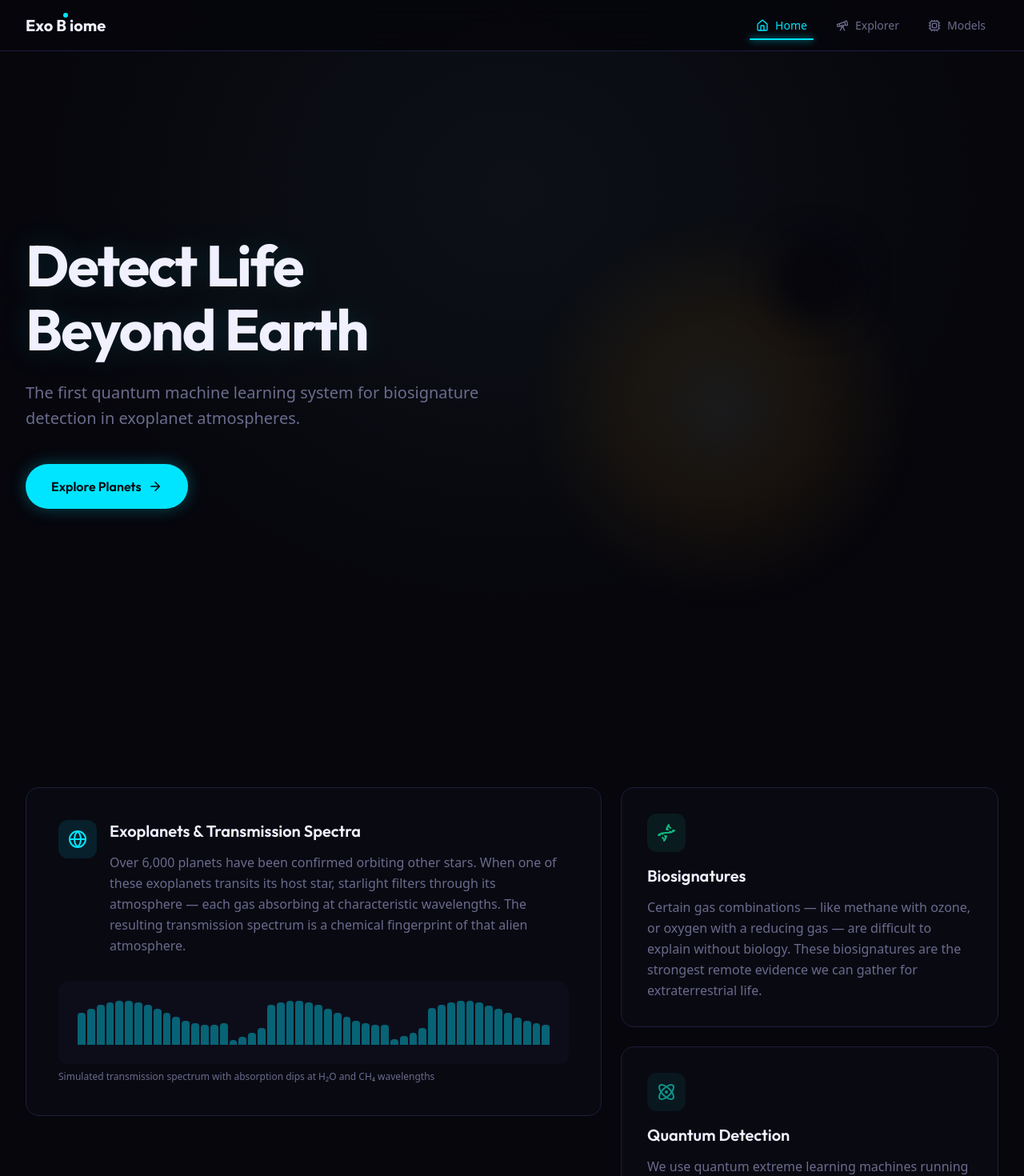
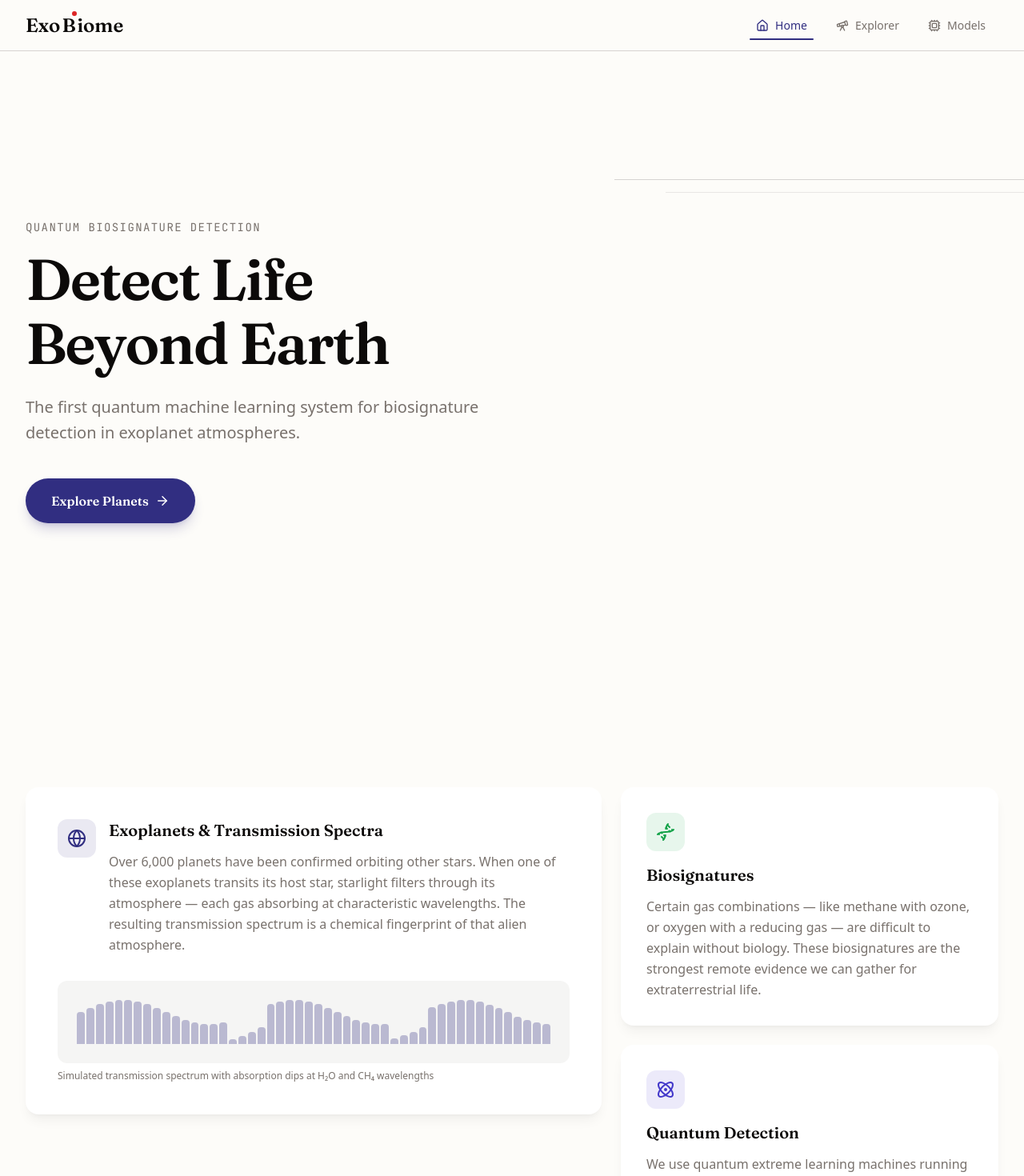
Before and after one commit to Kolo-Naukowe-Axion/hack4sages, a Next.js app in the folder web/: page / in a window 1280 px wide. Shown: the top 1470 px of the page at 80% size. Built offline with nearby package versions, Linux system fonts and the light colour scheme.

Commit message:
restyle: switch to Scientific Broadsheet light theme
Warm ivory bg, Fraunces serif + Source Sans 3 body, deep indigo accent,
white cards with drop shadows. Removed dark starfield and neon glows.

```diff
--- a/web/src/app/globals.css
+++ b/web/src/app/globals.css
@@ -1,45 +1,30 @@
 @import "tailwindcss";
 
 @theme inline {
-  --font-sans: var(--font-dm-sans);
-  --font-display: var(--font-outfit);
+  --font-sans: var(--font-source-sans);
+  --font-display: var(--font-fraunces);
   --font-mono: var(--font-jetbrains-mono);
 }
 
 @theme {
-  --color-void: #06060c;
-  --color-deep: #0c0c18;
-  --color-surface: #14142a;
-  --color-border: #1e1e3a;
-  --color-muted: #6b6b8d;
-  --color-text: #e2e2f0;
-  --color-heading: #f0f0ff;
-  --color-cyan: #00e5ff;
-  --color-teal: #0d9488;
-  --color-amber: #f59e0b;
-  --color-green: #10b981;
-  --color-red: #ef4444;
+  --color-void: #fdfcf9;
+  --color-deep: #ffffff;
+  --color-surface: #f5f5f4;
+  --color-border: #d6d3d1;
+  --color-muted: #78716c;
+  --color-text: #44403c;
+  --color-heading: #0c0a09;
+  --color-cyan: #312e81;
+  --color-teal: #4338ca;
+  --color-amber: #d97706;
+  --color-green: #16a34a;
+  --color-red: #dc2626;
 }
 
 body {
   background-color: var(--color-void);
   color: var(--color-text);
   font-family: var(--font-sans);
-}
-
-body::before {
-  content: "";
-  position: fixed;
-  inset: 0;
-  z-index: -1;
-  background:
-    radial-gradient(ellipse at 50% 30%, #0d1117 0%, var(--color-void) 70%),
-    radial-gradient(1px 1px at 10% 20%, rgba(255, 255, 255, 0.15) 1px, transparent 0),
-    radial-gradient(1px 1px at 30% 60%, rgba(255, 255, 255, 0.1) 1px, transparent 0),
-    radial-gradient(1px 1px at 50% 40%, rgba(255, 255, 255, 0.12) 1px, transparent 0),
-    radial-gradient(1px 1px at 70% 80%, rgba(255, 255, 255, 0.08) 1px, transparent 0),
-    radial-gradient(1px 1px at 90% 10%, rgba(255, 255, 255, 0.1) 1px, transparent 0);
-  background-size: 100% 100%, 200px 200px, 300px 300px, 250px 250px, 350px 350px, 150px 150px;
 }
 
 .reveal.animate-in {
--- a/web/src/app/layout.tsx
+++ b/web/src/app/layout.tsx
@@ -1,16 +1,16 @@
 import type { Metadata } from "next";
-import { Outfit, DM_Sans, JetBrains_Mono } from "next/font/google";
+import { Fraunces, Source_Sans_3, JetBrains_Mono } from "next/font/google";
 import Navbar from "@/components/Navbar";
 import "./globals.css";
 
-const outfit = Outfit({
-  variable: "--font-outfit",
+const fraunces = Fraunces({
+  variable: "--font-fraunces",
   subsets: ["latin"],
   display: "swap",
 });
 
-const dmSans = DM_Sans({
-  variable: "--font-dm-sans",
+const sourceSans = Source_Sans_3({
+  variable: "--font-source-sans",
   subsets: ["latin"],
   display: "swap",
 });
@@ -35,7 +35,7 @@ export default function RootLayout({
   return (
     <html lang="en">
       <body
-        className={`${outfit.variable} ${dmSans.variable} ${jetbrainsMono.variable} antialiased`}
+        className={`${fraunces.variable} ${sourceSans.variable} ${jetbrainsMono.variable} antialiased`}
       >
         <Navbar />
         <main className="pt-16">{children}</main>
--- a/web/src/app/page.tsx
+++ b/web/src/app/page.tsx
@@ -39,26 +39,16 @@ export default function Home() {
     <>
       {/* Hero */}
       <section className="relative min-h-screen flex items-center overflow-hidden">
-        {/* Transit visual — star + planet shadow */}
-        <div className="pointer-events-none absolute inset-0">
-          <div
-            className="absolute top-1/4 right-[10%] h-[500px] w-[500px] rounded-full opacity-[0.07]"
-            style={{
-              background: "radial-gradient(circle, #fef3c7 0%, #f59e0b 30%, transparent 70%)",
-            }}
-          />
-          <div
-            className="absolute top-[32%] right-[18%] h-[60px] w-[60px] rounded-full bg-void"
-            style={{ boxShadow: "0 0 40px 20px var(--color-void)" }}
-          />
-        </div>
+        {/* Editorial accent — thin ruled line */}
+        <div className="pointer-events-none absolute top-[20%] right-0 w-[40%] h-px bg-border" />
+        <div className="pointer-events-none absolute top-[22%] right-0 w-[35%] h-px bg-border/50" />
 
         <div className="relative mx-auto w-full max-w-7xl px-6 lg:px-8">
           <div className="max-w-2xl">
-            <h1
-              className="font-display text-5xl font-bold leading-[1.1] tracking-tight text-heading lg:text-7xl"
-              style={{ textShadow: "0 0 40px rgba(0,229,255,0.15)" }}
-            >
+            <p className="font-mono text-sm uppercase tracking-widest text-muted">
+              Quantum Biosignature Detection
+            </p>
+            <h1 className="mt-4 font-display text-5xl font-semibold leading-[1.1] tracking-tight text-heading lg:text-7xl">
               Detect Life
               <br />
               Beyond Earth
@@ -69,7 +59,7 @@ export default function Home() {
             </p>
             <Link
               href="/explorer"
-              className="mt-10 inline-flex items-center gap-2 rounded-full bg-cyan px-8 py-4 font-display text-base font-semibold text-void shadow-[0_0_20px_rgba(0,229,255,0.3)] transition-all hover:scale-105 hover:shadow-[0_0_30px_rgba(0,229,255,0.5)] focus:outline-none focus:ring-2 focus:ring-cyan/50"
+              className="mt-10 inline-flex items-center gap-2 rounded-full bg-cyan px-8 py-4 font-display text-base font-semibold text-white shadow-lg shadow-cyan/20 transition-all hover:shadow-xl hover:shadow-cyan/30 hover:-translate-y-0.5 focus:outline-none focus:ring-2 focus:ring-cyan/30"
             >
               Explore Planets
               <ArrowRight size={18} />
@@ -87,7 +77,7 @@ export default function Home() {
           <div className="grid gap-6 lg:grid-cols-5">
             {/* Left — large card */}
             <div className="reveal opacity-0 translate-y-6 transition-all duration-700 lg:col-span-3">
-              <div className="rounded-2xl border border-border bg-deep/60 p-8 backdrop-blur-md transition-all duration-300 hover:border-cyan/20 hover:shadow-lg hover:shadow-cyan/5 lg:p-10">
+              <div className="rounded-2xl bg-deep p-8 shadow-lg shadow-black/5 transition-all duration-300 hover:shadow-xl hover:shadow-black/10 lg:p-10">
                 <div className="flex items-start gap-4">
                   <div className="flex h-12 w-12 shrink-0 items-center justify-center rounded-xl bg-cyan/10 text-cyan">
                     <Globe size={24} />
@@ -108,7 +98,7 @@ export default function Home() {
                 </div>
 
                 {/* Inline spectrum illustration */}
-                <div className="mt-8 flex items-end gap-px rounded-xl bg-surface/40 p-6">
+                <div className="mt-8 flex items-end gap-px rounded-xl bg-surface p-6">
                   <div className="flex w-full items-end justify-between gap-[2px]">
                     {Array.from({ length: 50 }).map((_, i) => {
                       const h =
@@ -119,7 +109,7 @@ export default function Home() {
                       return (
                         <div
                           key={i}
-                          className="flex-1 rounded-t-sm bg-cyan/40"
+                          className="flex-1 rounded-t-sm bg-cyan/30"
                           style={{ height: `${Math.max(6, h)}px` }}
                         />
                       );
@@ -136,7 +126,7 @@ export default function Home() {
             {/* Right — two stacked cards */}
             <div className="flex flex-col gap-6 lg:col-span-2">
               <div className="reveal opacity-0 translate-y-6 transition-all duration-700 delay-150 flex-1">
-                <div className="h-full rounded-2xl border border-border bg-deep/60 p-8 backdrop-blur-md transition-all duration-300 hover:border-cyan/20 hover:shadow-lg hover:shadow-cyan/5">
+                <div className="h-full rounded-2xl bg-deep p-8 shadow-lg shadow-black/5 transition-all duration-300 hover:shadow-xl hover:shadow-black/10">
                   <div className="flex h-12 w-12 items-center justify-center rounded-xl bg-green/10 text-green">
                     <Dna size={24} />
                   </div>
@@ -153,7 +143,7 @@ export default function Home() {
               </div>
 
               <div className="reveal opacity-0 translate-y-6 transition-all duration-700 delay-300 flex-1">
-                <div className="h-full rounded-2xl border border-border bg-deep/60 p-8 backdrop-blur-md transition-all duration-300 hover:border-cyan/20 hover:shadow-lg hover:shadow-cyan/5">
+                <div className="h-full rounded-2xl bg-deep p-8 shadow-lg shadow-black/5 transition-all duration-300 hover:shadow-xl hover:shadow-black/10">
                   <div className="flex h-12 w-12 items-center justify-center rounded-xl bg-teal/10 text-teal">
                     <Atom size={24} />
                   </div>
@@ -175,7 +165,7 @@ export default function Home() {
 
       {/* Separator */}
       <div className="mx-auto max-w-7xl px-6 lg:px-8">
-        <hr className="h-px border-0 bg-gradient-to-r from-transparent via-cyan/30 to-transparent" />
+        <hr className="h-px border-0 bg-border" />
       </div>
 
       {/* Stats */}
@@ -191,7 +181,7 @@ export default function Home() {
               className={`reveal opacity-0 translate-y-6 transition-all duration-700`}
               style={{ transitionDelay: `${i * 150}ms` }}
             >
-              <span className="font-mono text-5xl font-bold text-cyan">
+              <span className="font-display text-5xl font-semibold text-heading">
                 {value}
               </span>
               <p className="mt-2 text-sm uppercase tracking-wide text-muted">
--- a/web/src/components/AnalyzeButton.tsx
+++ b/web/src/components/AnalyzeButton.tsx
@@ -14,10 +14,10 @@ export default function AnalyzeButton({ disabled, loading, onClick }: Props) {
       <button
         onClick={onClick}
         disabled={disabled || loading}
-        className={`inline-flex items-center gap-3 rounded-full font-display text-lg font-semibold transition-all focus:outline-none focus:ring-2 focus:ring-cyan/50 ${
+        className={`inline-flex items-center gap-3 rounded-full font-display text-lg font-semibold transition-all focus:outline-none focus:ring-2 focus:ring-cyan/20 ${
           disabled
-            ? "cursor-not-allowed bg-muted/20 px-10 py-4 text-muted opacity-50"
-            : "bg-cyan px-10 py-4 text-void shadow-[0_0_20px_rgba(0,229,255,0.3)] hover:scale-105 hover:shadow-[0_0_30px_rgba(0,229,255,0.5)]"
+            ? "cursor-not-allowed bg-surface px-10 py-4 text-muted opacity-50"
+            : "bg-cyan px-10 py-4 text-white shadow-lg shadow-cyan/20 hover:-translate-y-0.5 hover:shadow-xl hover:shadow-cyan/30"
         }`}
       >
         {loading ? (
--- a/web/src/components/BridgePanel.tsx
+++ b/web/src/components/BridgePanel.tsx
@@ -10,7 +10,7 @@ const models = [
     desc: "Quantum extreme learning machine based on Vetrano et al. 2025 — 5-qubit IQM Spark hardware.",
   },
   {
-    color: "bg-cyan",
+    color: "bg-teal",
     name: "QELM Extended",
     desc: "Extended quantum reservoir with optimized feature mapping for atmospheric retrieval.",
   },
@@ -23,11 +23,10 @@ const models = [
 
 export default function BridgePanel() {
   return (
-    <div className="rounded-2xl border border-border bg-deep/60 p-8 backdrop-blur-md lg:p-10">
+    <div className="rounded-2xl bg-deep p-8 shadow-lg shadow-black/5 lg:p-10">
       <div className="grid gap-10 lg:grid-cols-[45fr_55fr]">
-        {/* Left */}
         <div>
-          <h3 className="font-display text-2xl font-bold text-heading">
+          <h3 className="font-display text-2xl font-semibold text-heading">
             Under the Hood
           </h3>
           <p className="mt-3 leading-relaxed text-muted">
@@ -37,7 +36,6 @@ export default function BridgePanel() {
           </p>
         </div>
 
-        {/* Right */}
         <div className="space-y-4">
           {models.map((m) => (
             <div key={m.name} className="flex items-start gap-3">
@@ -56,7 +54,7 @@ export default function BridgePanel() {
           <div className="pt-2">
             <Link
               href="/models"
-              className="inline-flex items-center gap-2 rounded-full border border-cyan/30 px-5 py-2.5 text-sm font-medium text-cyan transition-colors hover:bg-cyan/10"
+              className="inline-flex items-center gap-2 rounded-full border border-cyan/30 px-5 py-2.5 text-sm font-medium text-cyan transition-colors hover:bg-cyan/5"
             >
               Explore Models
               <ArrowRight size={16} />
--- a/web/src/components/ModelCard.tsx
+++ b/web/src/components/ModelCard.tsx
@@ -35,8 +35,7 @@ export default function ModelCard({
   const isQuantum = modelType === "quantum";
 
   return (
-    <div className="rounded-2xl border border-border bg-deep/60 backdrop-blur-md transition-all duration-300 hover:border-cyan/20 hover:shadow-lg hover:shadow-cyan/5">
-      {/* Header */}
+    <div className="rounded-2xl bg-deep shadow-lg shadow-black/5 transition-all duration-300 hover:shadow-xl hover:shadow-black/10">
       <button
         onClick={() => setOpen(!open)}
         className="flex w-full items-center justify-between p-6 text-left focus:outline-none lg:p-8"
@@ -47,7 +46,7 @@ export default function ModelCard({
           </h3>
           <span
             className={`inline-flex items-center gap-1.5 rounded-full px-3 py-1 text-xs font-medium ${
-              isQuantum ? "bg-cyan/10 text-cyan" : "bg-muted/20 text-muted"
+              isQuantum ? "bg-cyan/10 text-cyan" : "bg-surface text-muted"
             }`}
           >
             {isQuantum ? <Atom size={12} /> : <Brain size={12} />}
@@ -61,7 +60,6 @@ export default function ModelCard({
         )}
       </button>
 
-      {/* Body */}
       {open && (
         <div className="border-t border-border px-6 pb-8 pt-6 lg:px-8">
           <p className="max-w-3xl leading-relaxed text-muted">{description}</p>
--- a/web/src/components/Navbar.tsx
+++ b/web/src/components/Navbar.tsx
@@ -16,13 +16,13 @@ export default function Navbar() {
   const [mobileOpen, setMobileOpen] = useState(false);
 
   return (
-    <nav className="fixed top-0 left-0 right-0 z-50 h-16 border-b border-border bg-void/80 backdrop-blur-xl">
+    <nav className="fixed top-0 left-0 right-0 z-50 h-16 border-b border-border bg-void/90 backdrop-blur-md">
       <div className="mx-auto flex h-full max-w-7xl items-center justify-between px-6 lg:px-8">
-        <Link href="/" className="flex items-center gap-1 font-display text-xl font-bold text-heading">
+        <Link href="/" className="flex items-center gap-0.5 font-display text-2xl font-semibold text-heading">
           Exo
           <span className="relative">
             B
-            <span className="absolute -top-0.5 right-[-2px] h-1.5 w-1.5 rounded-full bg-cyan" />
+            <span className="absolute -top-0.5 right-[-2px] h-1.5 w-1.5 rounded-full bg-red" />
           </span>
           iome
         </Link>
@@ -34,7 +34,7 @@ export default function Navbar() {
               <Link
                 key={href}
                 href={href}
-                className={`relative flex items-center gap-2 rounded-lg px-4 py-2 text-sm font-medium transition-colors focus:outline-none focus:ring-2 focus:ring-cyan/30 ${
+                className={`relative flex items-center gap-2 rounded-lg px-4 py-2 text-sm font-medium transition-colors focus:outline-none focus:ring-2 focus:ring-cyan/20 ${
                   active
                     ? "text-cyan"
                     : "text-muted hover:text-heading"
@@ -43,7 +43,7 @@ export default function Navbar() {
                 <Icon size={16} />
                 {label}
                 {active && (
-                  <span className="absolute bottom-0 left-2 right-2 h-0.5 rounded-full bg-cyan shadow-[0_0_8px_var(--color-cyan)]" />
+                  <span className="absolute bottom-0 left-2 right-2 h-0.5 rounded-full bg-cyan" />
                 )}
               </Link>
             );
@@ -52,7 +52,7 @@ export default function Navbar() {
 
         <button
           onClick={() => setMobileOpen(!mobileOpen)}
-          className="flex items-center justify-center rounded-lg p-2 text-muted transition-colors hover:text-heading focus:outline-none focus:ring-2 focus:ring-cyan/30 md:hidden"
+          className="flex items-center justify-center rounded-lg p-2 text-muted transition-colors hover:text-heading focus:outline-none focus:ring-2 focus:ring-cyan/20 md:hidden"
           aria-label="Toggle menu"
         >
           {mobileOpen ? <X size={20} /> : <Menu size={20} />}
@@ -60,7 +60,7 @@ export default function Navbar() {
       </div>
 
       {mobileOpen && (
-        <div className="border-b border-border bg-void/95 backdrop-blur-xl md:hidden">
+        <div className="border-b border-border bg-void/95 backdrop-blur-md md:hidden">
           <div className="flex flex-col gap-1 px-6 py-4">
             {links.map(({ href, label, icon: Icon }) => {
               const active = pathname === href;
@@ -69,10 +69,10 @@ export default function Navbar() {
                   key={href}
                   href={href}
                   onClick={() => setMobileOpen(false)}
-                  className={`flex items-center gap-3 rounded-lg px-4 py-3 text-sm font-medium transition-colors focus:outline-none focus:ring-2 focus:ring-cyan/30 ${
+                  className={`flex items-center gap-3 rounded-lg px-4 py-3 text-sm font-medium transition-colors focus:outline-none focus:ring-2 focus:ring-cyan/20 ${
                     active
                       ? "bg-cyan/5 text-cyan"
-                      : "text-muted hover:bg-surface/50 hover:text-heading"
+                      : "text-muted hover:bg-surface hover:text-heading"
                   }`}
                 >
                   <Icon size={16} />
--- a/web/src/components/ResultCard.tsx
+++ b/web/src/components/ResultCard.tsx
@@ -12,19 +12,16 @@ const verdictStyles = {
   detected: {
     label: "BIOSIGNATURE DETECTED",
     color: "text-green",
-    shadow: "0 0 20px rgba(16,185,129,0.3)",
     ring: "var(--color-green)",
   },
   none: {
     label: "NO BIOSIGNATURE",
     color: "text-red",
-    shadow: "0 0 20px rgba(239,68,68,0.3)",
     ring: "var(--color-red)",
   },
   uncertain: {
     label: "UNCERTAIN",
     color: "text-amber",
-    shadow: "0 0 20px rgba(245,158,11,0.3)",
     ring: "var(--color-amber)",
   },
 };
@@ -36,17 +33,16 @@ export default function ResultCard({ result, index }: Props) {
 
   return (
     <div
-      className="rounded-2xl border border-border bg-deep/60 p-6 backdrop-blur-md transition-all duration-300 hover:border-cyan/20 hover:shadow-lg hover:shadow-cyan/5"
+      className="rounded-2xl bg-deep p-6 shadow-lg shadow-black/5 transition-all duration-300 hover:shadow-xl hover:shadow-black/10"
       style={{ animation: `fadeSlideUp 0.5s ease-out ${index * 150}ms both` }}
     >
-      {/* Header */}
       <div className="flex items-center justify-between">
         <h3 className="font-display text-lg font-semibold text-heading">
           {result.modelName}
         </h3>
         <span
           className={`inline-flex items-center gap-1.5 rounded-full px-3 py-1 text-xs font-medium ${
-            isQuantum ? "bg-cyan/10 text-cyan" : "bg-muted/20 text-muted"
+            isQuantum ? "bg-cyan/10 text-cyan" : "bg-surface text-muted"
           }`}
         >
           {isQuantum ? <Atom size={12} /> : <Brain size={12} />}
@@ -54,9 +50,7 @@ export default function ResultCard({ result, index }: Props) {
         </span>
       </div>
 
-      {/* Verdict + Confidence Ring */}
       <div className="mt-6 flex items-center gap-6">
-        {/* Confidence ring */}
         <div
           className="relative flex h-24 w-24 shrink-0 items-center justify-center rounded-full"
           style={{
@@ -71,19 +65,13 @@ export default function ResultCard({ result, index }: Props) {
         </div>
 
         <div>
-          <p
-            className={`font-display text-lg font-bold ${v.color}`}
-            style={{ textShadow: v.shadow }}
-          >
+          <p className={`font-display text-lg font-bold ${v.color}`}>
             {v.label}
           </p>
-          <p className="mt-1 text-sm text-muted">
-            confidence score
-          </p>
+          <p className="mt-1 text-sm text-muted">confidence score</p>
         </div>
       </div>
 
-      {/* Detected Gases */}
       {result.detectedGases.length > 0 && (
         <div className="mt-6">
           <p className="mb-2 text-xs uppercase tracking-wide text-muted">
@@ -105,7 +93,6 @@ export default function ResultCard({ result, index }: Props) {
         </div>
       )}
 
-      {/* Processing time */}
       <div className="mt-6 text-right">
         <span className="font-mono text-sm text-muted">
           {(result.processingTimeMs / 1000).toFixed(2)}s
```
Also changed, not shown: web/src/components/ComparisonTable.tsx (+4 -4 lines), web/src/components/Footer.tsx (+2 -7 lines), web/src/components/PlanetSummary.tsx (+7 -10 lines), web/src/components/PlanetTimeline.tsx (+6 -12 lines).
